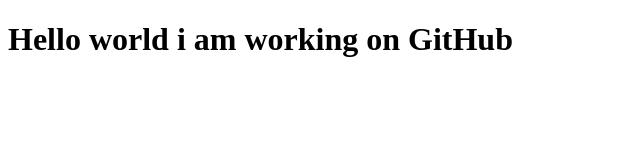
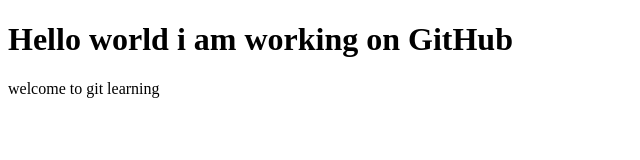
Before and after one commit to Dhesiga30/learn-git, a plain HTML site: page index.html in a window 1280 px wide. Shown: the whole page, without its empty margins (0-640 px from the left). Drawn offline with Linux system fonts and the light colour scheme.

Commit message:
index updated

```diff
--- a/index.html
+++ b/index.html
@@ -5,5 +5,6 @@
 </head>
 <body>
     <h1>Hello world i am working on GitHub</h1>
+    <p>welcome to git learning</p>
 </body>
 </html>
```
